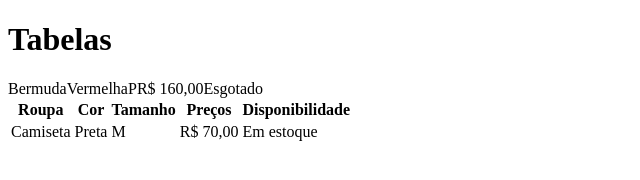
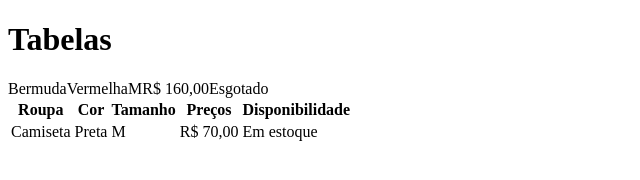
Before and after one commit to Emanoel5043/aula-tabela, a plain HTML site: page index.html in a window 1280 px wide. Shown: the full height of the page, 0-640 px from the left. Drawn offline with Linux system fonts and the light colour scheme.

Commit message:
tive refazer a alterção do tamnho de P para M

```diff
--- a/index.html
+++ b/index.html
@@ -28,7 +28,7 @@
             <tr>
                 <tb>Bermuda</tb>
                 <tb>Vermelha</tb>
-                <tb>P</tb>
+                <tb>M</tb>
                 <tb>R$ 160,00</tb>
                 <tb>Esgotado</tb>
             </tr>
```
